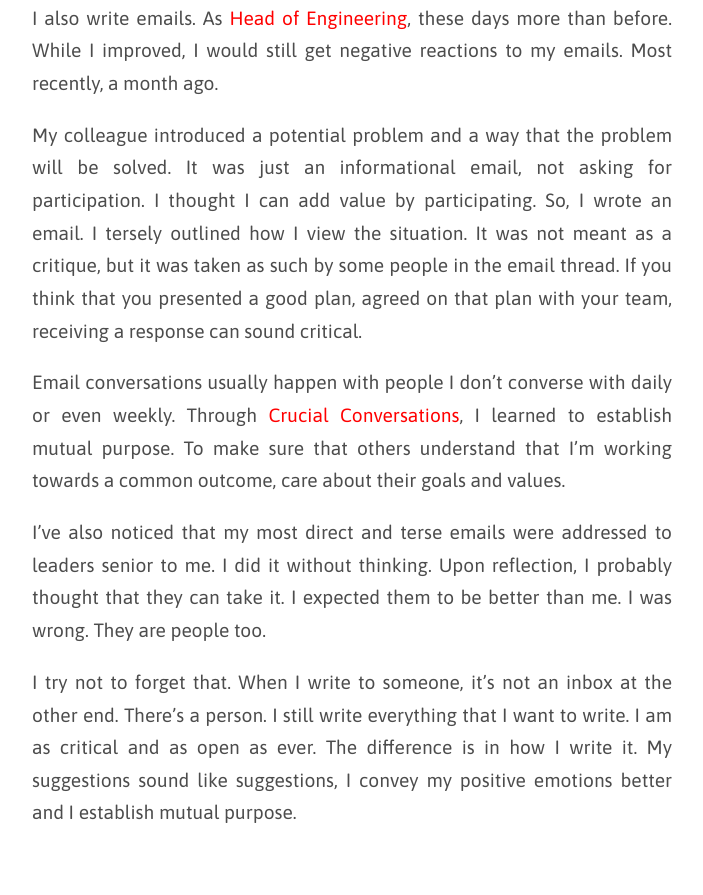
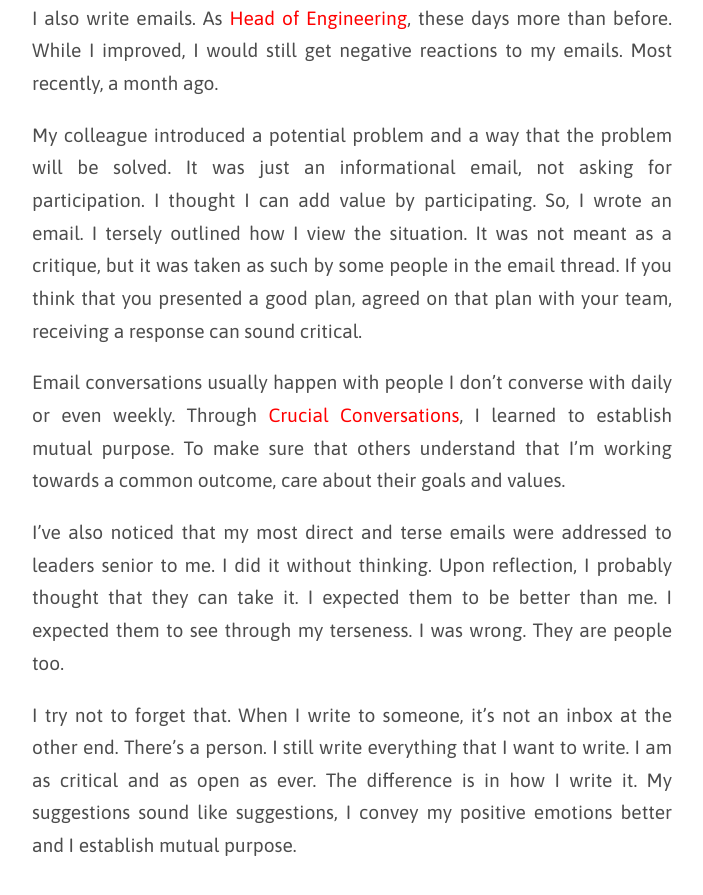
Before and after one commit to mmozuras/mmozuras.github.com, a Jekyll site: the page built from post/_posts/2017-04-19-writing-to-people.md, in a window 1280 px wide and 900 px high, scrolled down 1604 px. Shown: the top 895 px of the window, without its empty margins (288-991 px from the left). Built offline with Jekyll 4.4.1, drawn with Linux system fonts in a browser that asks for light colours; comment, search, counter and statistics services are not loaded; before the commit the page ends 2472 px from its top, so only the background shows below that.

Commit message:
Add a clarifying sentence about "better than me" to "Writing to People"

```diff
--- a/post/_posts/2017-04-19-writing-to-people.md
+++ b/post/_posts/2017-04-19-writing-to-people.md
@@ -29,6 +29,6 @@ My colleague introduced a potential problem and a way that the problem will be s
 
 Email conversations usually happen with people I don't converse with daily or even weekly. Through [Crucial Conversations](//www.goodreads.com/book/show/15014.Crucial_Conversations), I learned to establish mutual purpose. To make sure that others understand that I'm working towards a common outcome, care about their goals and values.
 
-I've also noticed that my most direct and terse emails were addressed to leaders senior to me. I did it without thinking. Upon reflection, I probably thought that they can take it. I expected them to be better than me. I was wrong. They are people too.
+I've also noticed that my most direct and terse emails were addressed to leaders senior to me. I did it without thinking. Upon reflection, I probably thought that they can take it. I expected them to be better than me. I expected them to see through my terseness. I was wrong. They are people too.
 
 I try not to forget that. When I write to someone, it's not an inbox at the other end. There's a person. I still write everything that I want to write. I am as critical and as open as ever. The difference is in how I write it. My suggestions sound like suggestions, I convey my positive emotions better and I establish mutual purpose.
```
